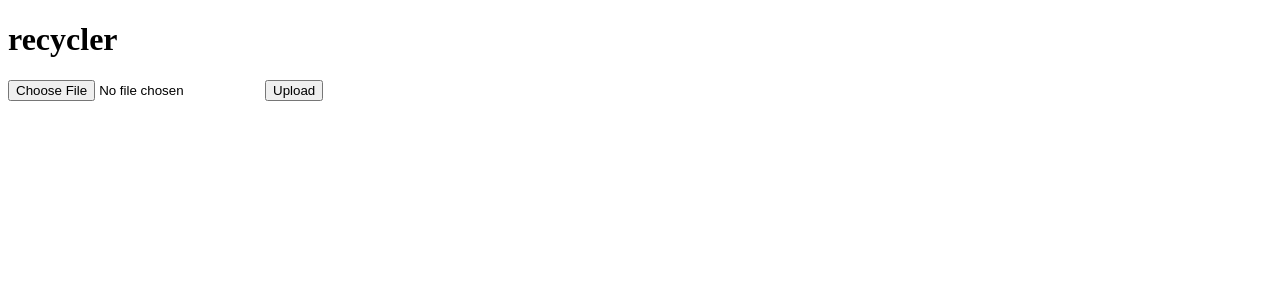
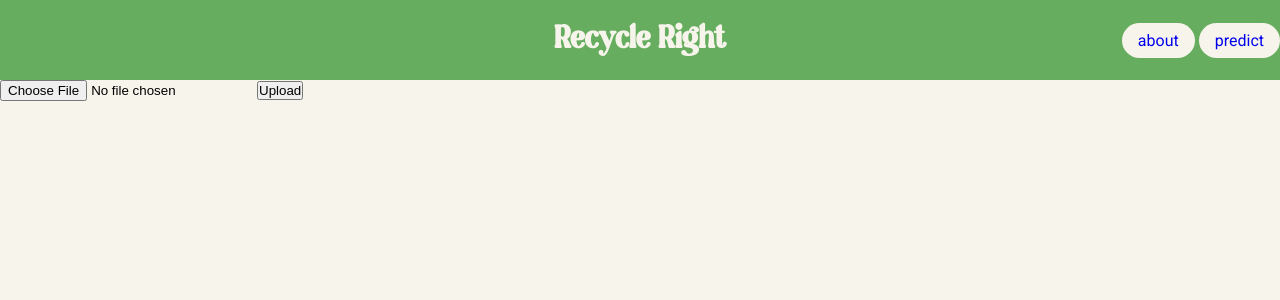
Before and after one commit to shreyanallamothu29/recycleright, a Flask app: page /predict in a window 1280 px wide. Shown: the top 300 px of the page. Run offline with Flask 3, Linux system fonts and the light colour scheme; some libraries are stand-ins or nearby versions.

Commit message:
started css

```diff
--- a/app/main.py
+++ b/app/main.py
@@ -52,5 +52,9 @@ class ZipForm(FlaskForm):
     zip = StringField("zip", validators = [validators.DataRequired(), validators.Length(min=5, max=5)])
     submit2 = SubmitField('Upload')
 
+@app.route('/about')
+def about():
+    return render_template('about.html')
+
 if __name__=="__main__":
     app.run(port=5000)
--- /dev/null
+++ b/app/static/global.css
@@ -0,0 +1,54 @@
+@import url('https://fonts.googleapis.com/css2?family=Jost:ital,wght@0,100..900;1,100..900&family=Roboto:ital,wght@0,100..900;1,100..900&display=swap');
+
+@font-face {
+    font-family: "Magilio";
+    src: url("fonts/Magilio DEMO.ttf");
+}
+
+*{
+    margin: 0;
+    padding: 0;
+}
+
+body{
+    background-color: #f7f4eb;
+
+}
+
+header{
+    background-color: #66ad5f;
+    display: flex;
+    align-items: center;
+    justify-content: flex-start;
+    height: 80px;
+}
+
+.logo{
+    position: absolute;
+    left: 50%;
+    transform: translateX(-50%);
+
+}
+
+.link{
+    margin-left: auto;
+
+}
+
+header .logo h1{
+    font-family: "Magilio";
+    color: #f7f4eb;
+}
+
+header .logo a{
+    text-decoration: none;
+}
+
+header .link a{
+    font-family: "Roboto";
+    text-decoration: none;
+    background-color: #f7f4eb;
+    text-decoration: none;
+    padding: .5em 1em;
+    border-radius: 30px;
+}
--- a/app/templates/index.html
+++ b/app/templates/index.html
@@ -2,10 +2,19 @@
 <html>
   <head>
     <title></title>
+    <link rel="stylesheet" href="{{url_for("static", filename="global.css")}}">
     <link rel="stylesheet" href="{{url_for("static", filename="index.css")}}">
   </head>
   <body>
-    <h1>recycler</h1>
+    <header>
+      <div class="logo">
+        <a href="/predict"><h1>Recycle Right</h1></a>
+      </div>
+      <div class="link">
+        <a href="/about">about</a>
+        <a href="/predict">predict</a>
+      </div>
+    </header>
     <form action="predict" method='POST' enctype="multipart/form-data" accept="image/*" >
         {{ file_form.csrf_token }}
         {{ file_form.file }}
```
Also changed, not shown: app/static/base.css (deleted), app/static/fonts/Magilio DEMO.ttf (added), app/templates/building.html (deleted).
